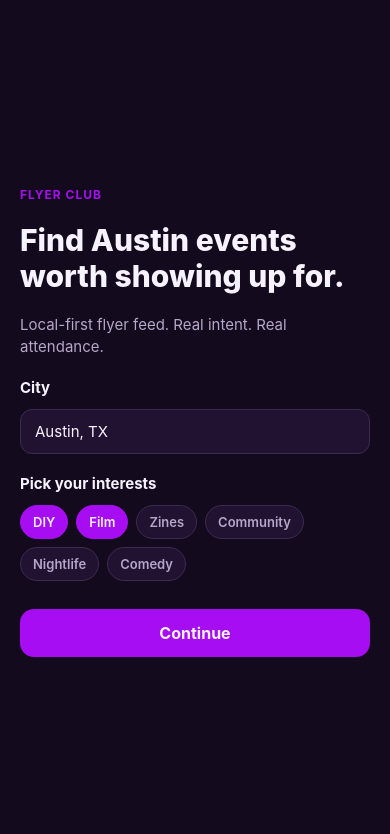
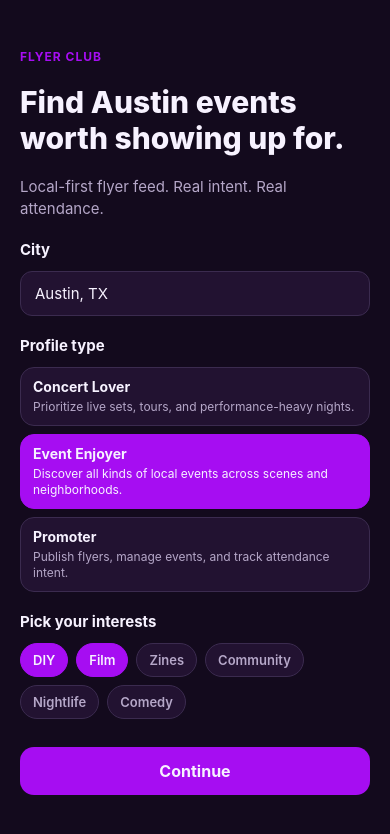
Before and after one commit to wmichaellyon-droid/flyer-club, a React Native app in the folder mobile/: screen / in a window 390 px wide. Shown: the top 834 px of the page. Built offline with nearby package versions, Linux system fonts and the light colour scheme.

Commit message:
Add onboarding profile roles and promoter-specific profile tools

```diff
--- a/mobile/App.tsx
+++ b/mobile/App.tsx
@@ -69,8 +69,8 @@ export default function App() {
       <>
         <StatusBar style="light" />
         <OnboardingScreen
-          onComplete={(city, interests) => {
-            setUser({ city, interests });
+          onComplete={(city, interests, role) => {
+            setUser({ city, interests, role });
             setOnboardingComplete(true);
           }}
         />
@@ -110,7 +110,7 @@ export default function App() {
 
         {activeTab === 'Explore' && <ExploreScreen events={AUSTIN_EVENTS} onOpenEvent={onOpenEvent} />}
 
-        {activeTab === 'Upload' && <UploadScreen />}
+        {activeTab === 'Upload' && <UploadScreen userRole={user.role} />}
 
         {activeTab === 'Profile' && (
           <ProfileScreen
--- a/mobile/src/mockData.ts
+++ b/mobile/src/mockData.ts
@@ -1,9 +1,28 @@
-import { EventItem, UserSetup } from './types';
+import { EventItem, UserRole, UserSetup } from './types';
 
 export const DEFAULT_USER: UserSetup = {
   city: 'Austin, TX',
   interests: ['DIY', 'Film'],
+  role: 'event_enjoyer',
 };
+
+export const PROFILE_ROLES: { id: UserRole; title: string; description: string }[] = [
+  {
+    id: 'concert_lover',
+    title: 'Concert Lover',
+    description: 'Prioritize live sets, tours, and performance-heavy nights.',
+  },
+  {
+    id: 'event_enjoyer',
+    title: 'Event Enjoyer',
+    description: 'Discover all kinds of local events across scenes and neighborhoods.',
+  },
+  {
+    id: 'promoter',
+    title: 'Promoter',
+    description: 'Publish flyers, manage events, and track attendance intent.',
+  },
+];
 
 export const AVAILABLE_INTERESTS = [
   'DIY',
--- a/mobile/src/screens/OnboardingScreen.tsx
+++ b/mobile/src/screens/OnboardingScreen.tsx
@@ -1,17 +1,22 @@
 import { useMemo, useState } from 'react';
 import { Pressable, SafeAreaView, StyleSheet, Text, TextInput, View } from 'react-native';
-import { AVAILABLE_INTERESTS, DEFAULT_USER } from '../mockData';
+import { AVAILABLE_INTERESTS, DEFAULT_USER, PROFILE_ROLES } from '../mockData';
 import { theme } from '../theme';
+import { UserRole } from '../types';
 
 interface OnboardingScreenProps {
-  onComplete: (city: string, interests: string[]) => void;
+  onComplete: (city: string, interests: string[], role: UserRole) => void;
 }
 
 export function OnboardingScreen({ onComplete }: OnboardingScreenProps) {
   const [city, setCity] = useState(DEFAULT_USER.city);
   const [selected, setSelected] = useState<string[]>(DEFAULT_USER.interests);
+  const [role, setRole] = useState<UserRole>(DEFAULT_USER.role);
 
-  const canContinue = useMemo(() => city.trim().length > 0 && selected.length > 0, [city, selected]);
+  const canContinue = useMemo(
+    () => city.trim().length > 0 && selected.length > 0 && !!role,
+    [city, selected, role],
+  );
 
   const toggleInterest = (interest: string) => {
     setSelected((prev) =>
@@ -38,6 +43,25 @@ export function OnboardingScreen({ onComplete }: OnboardingScreenProps) {
         </View>
 
         <View style={styles.block}>
+          <Text style={styles.label}>Profile type</Text>
+          <View style={styles.roleWrap}>
+            {PROFILE_ROLES.map((item) => {
+              const active = role === item.id;
+              return (
+                <Pressable
+                  key={item.id}
+                  onPress={() => setRole(item.id)}
+                  style={[styles.roleCard, active && styles.roleCardActive]}
+                >
+                  <Text style={[styles.roleTitle, active && styles.roleTitleActive]}>{item.title}</Text>
+                  <Text style={[styles.roleDesc, active && styles.roleDescActive]}>{item.description}</Text>
+                </Pressable>
+              );
+            })}
+          </View>
+        </View>
+
+        <View style={styles.block}>
           <Text style={styles.label}>Pick your interests</Text>
           <View style={styles.chips}>
             {AVAILABLE_INTERESTS.map((interest) => {
@@ -56,7 +80,7 @@ export function OnboardingScreen({ onComplete }: OnboardingScreenProps) {
         </View>
 
         <Pressable
-          onPress={() => onComplete(city.trim(), selected)}
+          onPress={() => onComplete(city.trim(), selected, role)}
           disabled={!canContinue}
           style={[styles.cta, !canContinue && styles.ctaDisabled]}
         >
@@ -119,6 +143,38 @@ const styles = StyleSheet.create({
     flexWrap: 'wrap',
     gap: 8,
   },
+  roleWrap: {
+    gap: 8,
+  },
+  roleCard: {
+    borderWidth: 1,
+    borderColor: theme.border,
+    backgroundColor: theme.surface,
+    borderRadius: 14,
+    paddingHorizontal: 12,
+    paddingVertical: 10,
+    gap: 4,
+  },
+  roleCardActive: {
+    borderColor: theme.primary,
+    backgroundColor: theme.primary,
+  },
+  roleTitle: {
+    color: theme.text,
+    fontSize: 14,
+    fontWeight: '700',
+  },
+  roleTitleActive: {
+    color: theme.text,
+  },
+  roleDesc: {
+    color: theme.textMuted,
+    fontSize: 12,
+    lineHeight: 16,
+  },
+  roleDescActive: {
+    color: theme.text,
+  },
   chip: {
     borderWidth: 1,
     borderColor: theme.border,
--- a/mobile/src/screens/ProfileScreen.tsx
+++ b/mobile/src/screens/ProfileScreen.tsx
@@ -1,7 +1,7 @@
 import { useMemo, useState } from 'react';
 import { FlatList, Pressable, SafeAreaView, StyleSheet, Text, View } from 'react-native';
 import { theme } from '../theme';
-import { EventItem, InteractionMap, IntentFilter, UserSetup } from '../types';
+import { EventItem, InteractionMap, IntentFilter, UserRole, UserSetup } from '../types';
 
 interface ProfileScreenProps {
   user: UserSetup;
@@ -12,9 +12,21 @@ interface ProfileScreenProps {
 }
 
 const tabs: IntentFilter[] = ['Interested', 'Going', 'Saved'];
+const promoterTools = ['Create Event', 'Manage Flyers', 'Audience Insights', 'Ticket Link Settings'];
+
+function roleLabel(role: UserRole) {
+  if (role === 'concert_lover') {
+    return 'Concert Lover';
+  }
+  if (role === 'promoter') {
+    return 'Promoter';
+  }
+  return 'Event Enjoyer';
+}
 
 export function ProfileScreen({ user, events, interactions, onOpenEvent, onSetIntent }: ProfileScreenProps) {
   const [activeTab, setActiveTab] = useState<IntentFilter>('Interested');
+  const isPromoter = user.role === 'promoter';
 
   const filteredEvents = useMemo(() => {
     const expectedState = activeTab.toLowerCase();
@@ -24,6 +36,7 @@ export function ProfileScreen({ user, events, interactions, onOpenEvent, onSetIn
   const interestedCount = Object.values(interactions).filter((state) => state === 'interested').length;
   const goingCount = Object.values(interactions).filter((state) => state === 'going').length;
   const savedCount = Object.values(interactions).filter((state) => state === 'saved').length;
+  const promoterEventCount = Math.max(3, Math.floor(events.length / 2));
 
   return (
     <SafeAreaView style={styles.safe}>
@@ -31,7 +44,40 @@ export function ProfileScreen({ user, events, interactions, onOpenEvent, onSetIn
         <Text style={styles.title}>Profile</Text>
         <Text style={styles.handle}>@austin.scenes</Text>
         <Text style={styles.city}>{user.city}</Text>
+        <Text style={styles.roleBadge}>{roleLabel(user.role)}</Text>
 
+        {isPromoter ? (
+          <>
+            <View style={styles.statsRow}>
+              <View style={styles.statBox}>
+                <Text style={styles.statValue}>{promoterEventCount}</Text>
+                <Text style={styles.statLabel}>Published</Text>
+              </View>
+              <View style={styles.statBox}>
+                <Text style={styles.statValue}>{interestedCount + goingCount}</Text>
+                <Text style={styles.statLabel}>Intent Hits</Text>
+              </View>
+              <View style={styles.statBox}>
+                <Text style={styles.statValue}>{Math.max(1, Math.floor(goingCount / 2))}</Text>
+                <Text style={styles.statLabel}>Live Drafts</Text>
+              </View>
+            </View>
+
+            <View style={styles.promoterToolGrid}>
+              {promoterTools.map((tool) => (
+                <Pressable key={tool} style={styles.promoterToolPill}>
+                  <Text style={styles.promoterToolLabel}>{tool}</Text>
+                </Pressable>
+              ))}
+            </View>
+
+            <View style={styles.promoterPanel}>
+              <Text style={styles.promoterPanelTitle}>Promoter Queue</Text>
+              <Text style={styles.promoterPanelText}>2 flyers in AI review, 1 draft missing venue details.</Text>
+            </View>
+          </>
+        ) : (
+          <>
             <View style={styles.statsRow}>
               <View style={styles.statBox}>
                 <Text style={styles.statValue}>{interestedCount}</Text>
@@ -96,6 +142,8 @@ export function ProfileScreen({ user, events, interactions, onOpenEvent, onSetIn
                 </Pressable>
               )}
             />
+          </>
+        )}
       </View>
     </SafeAreaView>
   );
@@ -124,6 +172,20 @@ const styles = StyleSheet.create({
   city: {
     color: theme.textMuted,
     fontSize: 12,
+  },
+  roleBadge: {
+    alignSelf: 'flex-start',
+    marginTop: 4,
+    borderWidth: 1,
+    borderColor: theme.primary,
+    borderRadius: 999,
+    color: theme.text,
+    paddingHorizontal: 10,
+    paddingVertical: 5,
+    fontSize: 11,
+    fontWeight: '700',
+    overflow: 'hidden',
+    backgroundColor: theme.surfaceAlt,
   },
   statsRow: {
     flexDirection: 'row',
@@ -179,6 +241,43 @@ const styles = StyleSheet.create({
     paddingBottom: 18,
     gap: 8,
     paddingTop: 2,
+  },
+  promoterToolGrid: {
+    marginTop: 8,
+    flexDirection: 'row',
+    flexWrap: 'wrap',
+    gap: 6,
+  },
+  promoterToolPill: {
+    borderRadius: 999,
+    borderWidth: 1,
+    borderColor: theme.border,
+    backgroundColor: theme.surface,
+    paddingHorizontal: 10,
+    paddingVertical: 7,
+  },
+  promoterToolLabel: {
+    color: theme.text,
+    fontSize: 12,
+    fontWeight: '700',
+  },
+  promoterPanel: {
+    marginTop: 10,
+    borderWidth: 1,
+    borderColor: theme.border,
+    backgroundColor: theme.surface,
+    borderRadius: 12,
+    padding: 12,
+    gap: 4,
+  },
+  promoterPanelTitle: {
+    color: theme.text,
+    fontSize: 14,
+    fontWeight: '700',
+  },
+  promoterPanelText: {
+    color: theme.textMuted,
+    fontSize: 12,
   },
   eventRow: {
     backgroundColor: theme.surface,
--- a/mobile/src/screens/UploadScreen.tsx
+++ b/mobile/src/screens/UploadScreen.tsx
@@ -1,6 +1,7 @@
 import { useState } from 'react';
 import { Pressable, SafeAreaView, StyleSheet, Text, TextInput, View } from 'react-native';
 import { theme } from '../theme';
+import { UserRole } from '../types';
 
 const statuses = ['Analyzing', 'Approved', 'Needs Review', 'Rejected'];
 const checks = [
@@ -20,11 +21,23 @@ function checkState(status: string) {
   return 'pending';
 }
 
-export function UploadScreen() {
+const promoterTools = [
+  'Quick publish + schedule',
+  'Flyer moderation status',
+  'RSVP intent analytics',
+  'Audience share links',
+];
+
+interface UploadScreenProps {
+  userRole: UserRole;
+}
+
+export function UploadScreen({ userRole }: UploadScreenProps) {
   const [flyerUrl, setFlyerUrl] = useState('');
   const [eventTitle, setEventTitle] = useState('');
   const [venue, setVenue] = useState('');
   const [status, setStatus] = useState('Analyzing');
+  const isPromoter = userRole === 'promoter';
 
   const onSubmit = () => {
     if (!flyerUrl || !eventTitle || !venue) {
@@ -37,7 +50,22 @@ export function UploadScreen() {
     <SafeAreaView style={styles.safe}>
       <View style={styles.container}>
         <Text style={styles.title}>Upload</Text>
-        <Text style={styles.subtitle}>Promoter flow with flyer moderation status.</Text>
+        <Text style={styles.subtitle}>
+          {isPromoter
+            ? 'Promoter tools for publishing and managing flyers.'
+            : 'Switch to a promoter profile to publish flyers and access creator tools.'}
+        </Text>
+
+        <View style={styles.toolCard}>
+          <Text style={styles.toolTitle}>Promoter Toolset</Text>
+          <View style={styles.toolList}>
+            {promoterTools.map((tool) => (
+              <Text key={tool} style={styles.toolItem}>
+                - {tool}
+              </Text>
+            ))}
+          </View>
+        </View>
 
         <View style={styles.form}>
           <TextInput
@@ -46,6 +74,7 @@ export function UploadScreen() {
             placeholderTextColor={theme.textMuted}
             value={flyerUrl}
             onChangeText={setFlyerUrl}
+            editable={isPromoter}
           />
           <TextInput
             style={styles.input}
@@ -53,6 +82,7 @@ export function UploadScreen() {
             placeholderTextColor={theme.textMuted}
             value={eventTitle}
             onChangeText={setEventTitle}
+            editable={isPromoter}
           />
           <TextInput
             style={styles.input}
@@ -60,11 +90,12 @@ export function UploadScreen() {
             placeholderTextColor={theme.textMuted}
             value={venue}
             onChangeText={setVenue}
+            editable={isPromoter}
           />
         </View>
 
-        <Pressable onPress={onSubmit} style={styles.submitBtn}>
-          <Text style={styles.submitBtnLabel}>Submit Flyer</Text>
+        <Pressable onPress={onSubmit} style={[styles.submitBtn, !isPromoter && styles.submitBtnDisabled]}>
+          <Text style={styles.submitBtnLabel}>{isPromoter ? 'Submit Flyer' : 'Promoter Profile Required'}</Text>
         </Pressable>
 
         <View style={styles.statusCard}>
@@ -129,6 +160,26 @@ const styles = StyleSheet.create({
     color: theme.textMuted,
     fontSize: 13,
   },
+  toolCard: {
+    backgroundColor: theme.surface,
+    borderColor: theme.border,
+    borderWidth: 1,
+    borderRadius: 12,
+    padding: 12,
+    gap: 6,
+  },
+  toolTitle: {
+    color: theme.text,
+    fontSize: 14,
+    fontWeight: '700',
+  },
+  toolList: {
+    gap: 4,
+  },
+  toolItem: {
+    color: theme.textMuted,
+    fontSize: 12,
+  },
   form: {
     gap: 8,
     marginTop: 6,
@@ -147,6 +198,9 @@ const styles = StyleSheet.create({
     borderRadius: 12,
     paddingVertical: 12,
     alignItems: 'center',
+  },
+  submitBtnDisabled: {
+    opacity: 0.45,
   },
   submitBtnLabel: {
     color: theme.text,
--- a/mobile/src/types.ts
+++ b/mobile/src/types.ts
@@ -3,6 +3,8 @@ export type TabKey = 'Feed' | 'Explore' | 'Upload' | 'Profile';
 export type IntentState = 'interested' | 'going' | 'saved' | undefined;
 
 export type IntentFilter = 'Interested' | 'Going' | 'Saved';
+
+export type UserRole = 'concert_lover' | 'event_enjoyer' | 'promoter';
 
 export interface EventItem {
   id: string;
@@ -28,6 +30,7 @@ export interface EventItem {
 export interface UserSetup {
   city: string;
   interests: string[];
+  role: UserRole;
 }
 
 export type InteractionMap = Record<string, IntentState>;
```
Also changed, not shown: 4 other files (tests, documents, lock files or other folders). Lines whose indentation alone changed are shown as unchanged.
